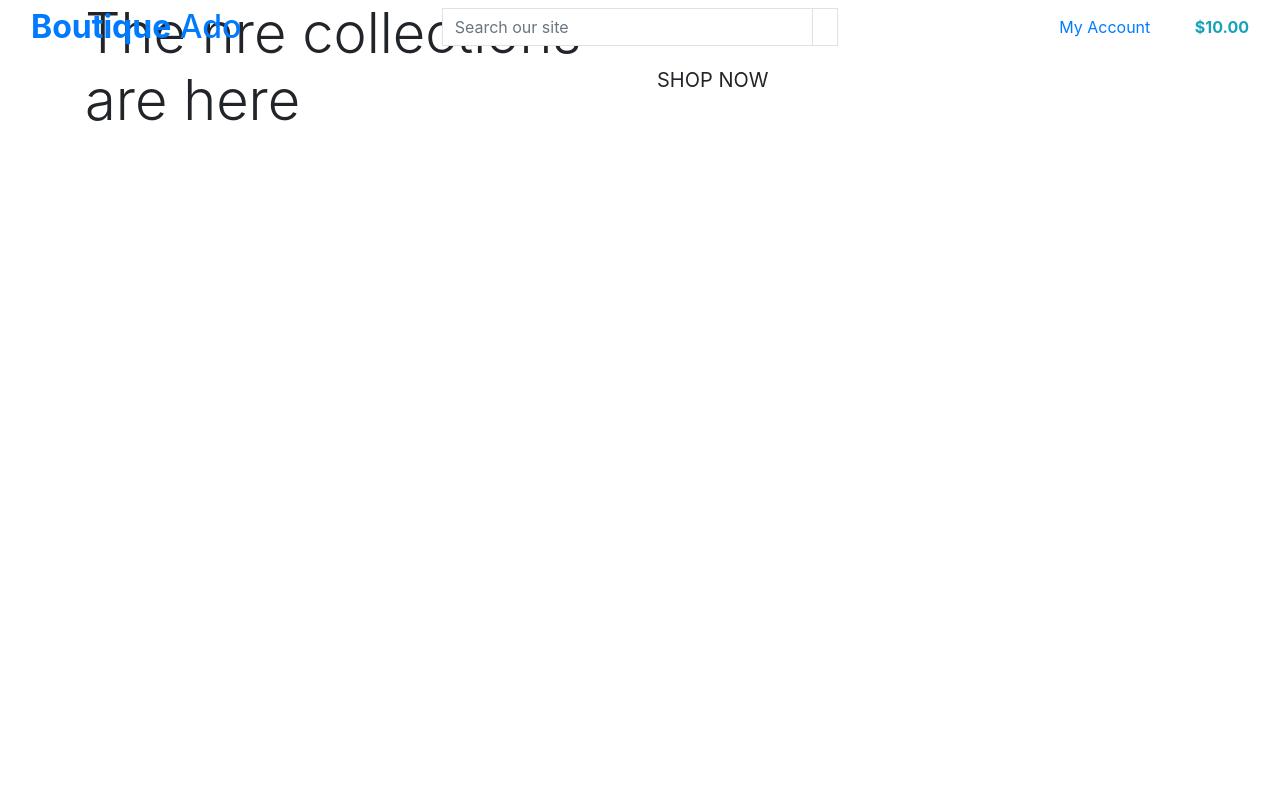
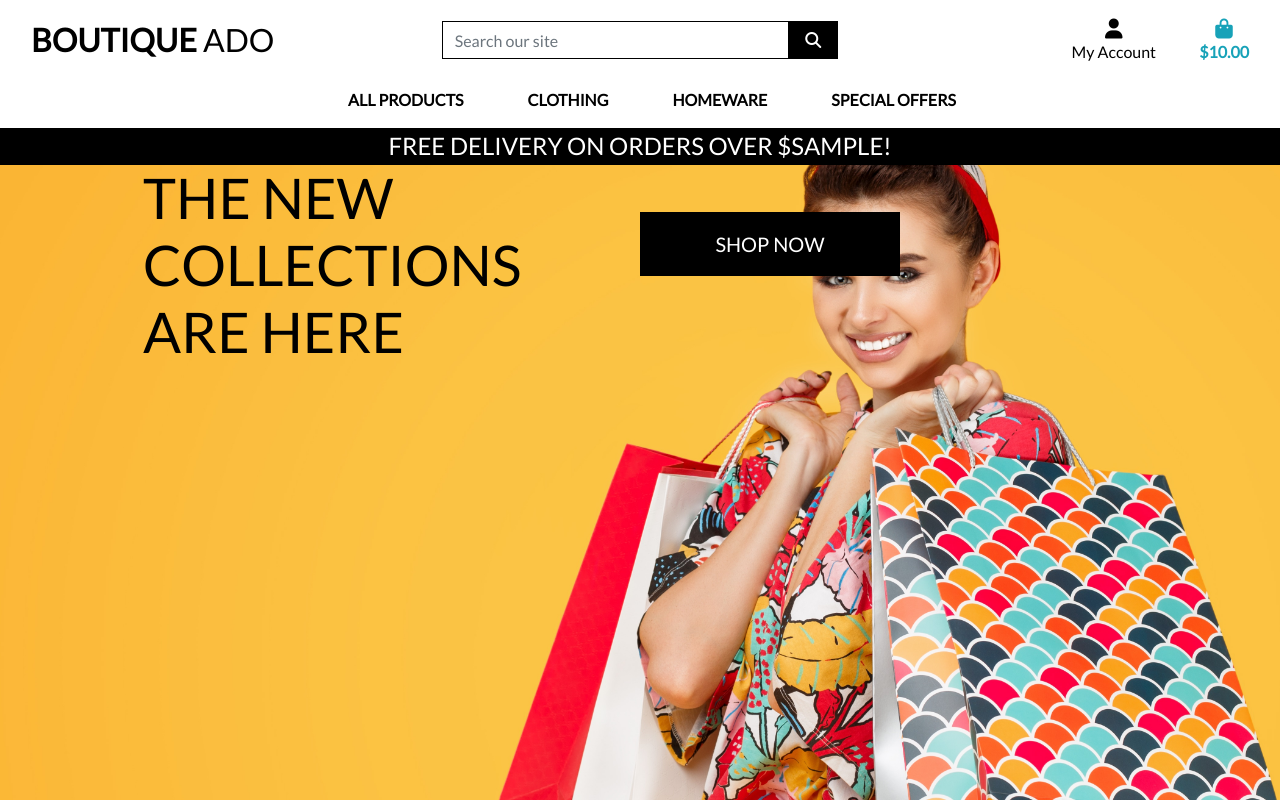
Before and after one commit to hollyford/boutique_ado_v1, a Django app: template home/templates/home/index.html in a window 1280 px wide. Run offline with Django 3.2, Linux system fonts and the light colour scheme; the template is opened without the code that fills it: most values are stand-ins (such as "Sample title", 1, 10 or a date in 2020); parts of the project's set-up code (start-up, migrations or seed data) failed here and were passed over; some libraries are stand-ins or nearby versions.

Commit message:
added mobile header and main nav bar

```diff
--- a/boutique_ado/urls.py
+++ b/boutique_ado/urls.py
@@ -15,9 +15,11 @@ Including another URLconf
 """
 from django.contrib import admin
 from django.urls import path, include
+from django.conf import settings
+from django.conf.urls.static import static
 
 urlpatterns = [
     path('admin/', admin.site.urls),
     path('accounts/', include('allauth.urls')),
     path('', include('home.urls')),
-]
+] + static(settings.MEDIA_URL, document_root=settings.MEDIA_ROOT)
--- a/home/templates/home/index.html
+++ b/home/templates/home/index.html
@@ -17,7 +17,7 @@
         <div class="row h-100">
             <div class="col-7 col-md-6 my-au7to">
                 <h1 class="display-4 logo-font text-black">
-                    The nre collections are here
+                    The new collections are here
                 </h1>
             </div>
             <div class="my-5">
--- /dev/null
+++ b/static/css/base.css
@@ -0,0 +1,85 @@
+html {
+    height: 100%;
+}
+
+body {
+    background: url('/media/homepage_background_cropped.jpg') no-repeat center center fixed;
+    background-size: cover;
+    height: calc(100vh - 164px);
+    color: #555;
+    font-family: 'Lato';
+}
+
+/* from Bulma */
+.icon {
+    align-items: center;
+    display: inline-flex;
+    justify-content: center;
+    height: 1.5rem;
+    width: 1.5rem;
+}
+
+.logo-font {
+    text-transform: uppercase;
+}
+
+.main-logo-link {
+    width: fit-content;
+}
+
+.shop-now-button {
+    background: black;
+    color: white;
+    min-width: 260px;
+}
+
+.btn-black {
+    background: black;
+    color: white;
+}
+
+.shop-now-button:hover,
+.shop-now-button:active,
+.shop-now-button:focus,
+.btn-black:hover,
+.btn-black:active,
+.btn-black:focus {
+    background: #222;
+    color: white;
+}
+
+.text-black {
+    color: #000 !important;
+}
+
+.border-black {
+    border: 1px solid black !important;
+}
+
+.bg-black {
+    background: #000 !important;
+}
+
+/* -------------------------------- Media Queries */
+
+/* Slightly larger container on xl screens */
+@media (min-width: 1200px) {
+  .container {
+    max-width: 80%;
+  }
+}
+
+/* fixed top navbar only on medium and up */
+@media (min-width: 992px) {
+    .fixed-top-desktop-only {
+        position: fixed;
+        top: 0;
+        right: 0;
+        left: 0;
+        z-index: 1030;
+    }
+
+    .header-container {
+        padding-top: 164px;
+    }
+}
--- a/templates/base.html
+++ b/templates/base.html
@@ -2,6 +2,7 @@
 
 <!doctype html>
 <html lang="en">
+
 <head>
 
     {% block meta %}
@@ -14,16 +15,26 @@
     {% endblock %}
 
     {% block corecss %}
-        <link rel="stylesheet" href="https://stackpath.bootstrapcdn.com/bootstrap/4.4.1/css/bootstrap.min.css" integrity="sha384-Vkoo8x4CGsO3+Hhxv8T/Q5PaXtkKtu6ug5TOeNV6gBiFeWPGFN9MuhOf23Q9Ifjh" crossorigin="anonymous">
+    <link rel="stylesheet" href="https://stackpath.bootstrapcdn.com/bootstrap/4.4.1/css/bootstrap.min.css"
+        integrity="sha384-Vkoo8x4CGsO3+Hhxv8T/Q5PaXtkKtu6ug5TOeNV6gBiFeWPGFN9MuhOf23Q9Ifjh" crossorigin="anonymous">
+    <link rel="stylesheet" href="https://fonts.googleapis.com/css?family=Lato&display=swap">
+    <link rel="stylesheet" href="{% static '/css/base.css' %}">
     {% endblock %}
 
     {% block extra_css %}
     {% endblock %}
 
     {% block corejs %}
-        <script src="https://code.jquery.com/jquery-3.4.1.slim.min.js" integrity="sha384-J6qa4849blE2+poT4WnyKhv5vZF5SrPo0iEjwBvKU7imGFAV0wwj1yYfoRSJoZ+n" crossorigin="anonymous"></script>
-        <script src="https://cdn.jsdelivr.net/npm/popper.js@1.16.0/dist/umd/popper.min.js" integrity="sha384-Q6E9RHvbIyZFJoft+2mJbHaEWldlvI9IOYy5n3zV9zzTtmI3UksdQRVvoxMfooAo" crossorigin="anonymous"></script>
-        <script src="https://stackpath.bootstrapcdn.com/bootstrap/4.4.1/js/bootstrap.min.js" integrity="sha384-wfSDF2E50Y2D1uUdj0O3uMBJnjuUD4Ih7YwaYd1iqfktj0Uod8GCExl3Og8ifwB6" crossorigin="anonymous"></script>
+    <script src="https://kit.fontawesome.com/43d0a050fc.js" crossorigin="anonymous"></script>
+    <script src="https://code.jquery.com/jquery-3.4.1.slim.min.js"
+        integrity="sha384-J6qa4849blE2+poT4WnyKhv5vZF5SrPo0iEjwBvKU7imGFAV0wwj1yYfoRSJoZ+n"
+        crossorigin="anonymous"></script>
+    <script src="https://cdn.jsdelivr.net/npm/popper.js@1.16.0/dist/umd/popper.min.js"
+        integrity="sha384-Q6E9RHvbIyZFJoft+2mJbHaEWldlvI9IOYy5n3zV9zzTtmI3UksdQRVvoxMfooAo"
+        crossorigin="anonymous"></script>
+    <script src="https://stackpath.bootstrapcdn.com/bootstrap/4.4.1/js/bootstrap.min.js"
+        integrity="sha384-wfSDF2E50Y2D1uUdj0O3uMBJnjuUD4Ih7YwaYd1iqfktj0Uod8GCExl3Og8ifwB6"
+        crossorigin="anonymous"></script>
     {% endblock %}
 
     {% block extra_js %}
@@ -31,9 +42,10 @@
 
     <title>Boutique Ado {% block extra_title %}{% endblock %}</title>
 </head>
+
 <body>
     <header class="container-fluid fixed-top">
-        <div class="row">
+        <div id="topnav" class="row bg-white pt-lg-2 d-none d-lg-flex">
             <div class="col-12 col-lg-4 my-auto py-1 py-lg-0 text-center text-lg-left">
                 <a href="{% url 'home' %}" class="nav-link main-logo-link">
                     <h2 class="logo-font text-black my-0"><strong>Boutique</strong> Ado</h2>
@@ -42,7 +54,8 @@
             <div class="col-12 col-lg-4 my-auto py-1 py-lg-0">
                 <form method="GET" action="">
                     <div class="input-group w-100">
-                        <input class="form-control border border-black rounded-0" type="text" name="q" placeholder="Search our site">
+                        <input class="form-control border border-black rounded-0" type="text" name="q"
+                            placeholder="Search our site">
                         <div class="input-group-append">
                             <button class="form-control btn btn-black border border-black rounded-0" type="submit">
                                 <span class="icon">
@@ -56,7 +69,8 @@
             <div class="col-12 col-lg-4 my-auto py-1 py-lg-0">
                 <ul class="list-inline list-unstyled text-center text-lg-right my-0">
                     <li class="list-inline-item dropdown">
-                        <a class="text-black nav-link" href="#" id="user-options" data-toggle="dropdown" aria-haspopup="true" aria-expanded="false">
+                        <a class="text-black nav-link" href="#" id="user-options" data-toggle="dropdown"
+                            aria-haspopup="true" aria-expanded="false">
                             <div class="text-center">
                                 <div><i class="fas fa-user fa-lg"></i></div>
                                 <p class="my-0">My Account</p>
@@ -76,7 +90,8 @@
                         </div>
                     </li>
                     <li class="list-inline-item">
-                        <a class="{% if grand_total %}text-info font-weight-bold{% else %}text-black{% endif %} nav-link" href="">
+                        <a class="{% if grand_total %}text-info font-weight-bold{% else %}text-black{% endif %} nav-link"
+                            href="">
                             <div class="text-center">
                                 <div><i class="fas fa-shopping-bag fa-lg"></i></div>
                                 <p class="my-0">
@@ -90,6 +105,20 @@
                         </a>
                     </li>
                 </ul>
+            </div>
+        </div>
+        <div class="row bg-white">
+            <nav class="navbar navbar-expand-lg navbar-light w-100">
+                <button class="navbar-toggler" type="button" data-toggle="collapse" data-target="#main-nav" aria-controls="main-nav" aria-expanded="false" aria-label="Toggle navigation">
+                    <span class="navbar-toggler-icon"></span>
+                </button>
+                {% include 'includes/mobile-top-header.html' %}
+                {% include 'includes/main-nav.html' %}
+            </nav>
+        </div>
+        <div id="delivery-banner" class="row text-center">
+            <div class="col bg-black text-white">
+                <h4 class="logo-font my-1">Free delivery on orders over ${{ free_shipping_threshold }}!</h4>
             </div>
         </div>
     </header>
@@ -109,4 +138,5 @@
 
 
 </body>
+
 </html>
--- /dev/null
+++ b/templates/includes/main-nav.html
@@ -0,0 +1,50 @@
+<div class="collapse navbar-collapse" id="main-nav">
+    <ul class="navbar-nav w-auto mx-auto">
+        <li class="nav-item dropdown">
+            <a class="logo-font font-weight-bold nav-link text-black mr-5" href="#" id="all-products-link" data-toggle="dropdown" aria-haspopup="true" aria-expanded="false">
+                All Products
+            </a>
+            <div class="dropdown-menu border-0" aria-labelledby="all-products-link">
+                <a href="" class="dropdown-item">By Price</a>
+                <a href="" class="dropdown-item ">By Rating</a>
+                <a href="" class="dropdown-item ">By Category</a>
+                <a href="" class="dropdown-item">All Products</a>
+            </div>
+        </li>
+
+        <li class="nav-item dropdown">
+            <a class="logo-font font-weight-bold nav-link text-black mr-5" href="#" id="clothing-link" data-toggle="dropdown" aria-haspopup="true" aria-expanded="false">
+                Clothing
+            </a>
+            <div class="dropdown-menu border-0" aria-labelledby="clothing-link">
+                <a href="" class="dropdown-item">Activewear &amp; Essentials</a>
+                <a href="" class="dropdown-item">Jeans</a>
+                <a href="" class="dropdown-item">Shirts</a>
+                <a href="" class="dropdown-item">All Clothing</a>
+            </div>
+        </li>
+
+        <li class="nav-item dropdown">
+            <a class="logo-font font-weight-bold nav-link text-black mr-5" href="#" id="homeware-link" data-toggle="dropdown" aria-haspopup="true" aria-expanded="false">
+                Homeware
+            </a>
+            <div class="dropdown-menu border-0" aria-labelledby="homeware-link">
+                <a href="" class="dropdown-item">Bed &amp; Bath</a>
+                <a href="" class="dropdown-item">Kitchen &amp; Dining</a>
+                <a href="" class="dropdown-item">All Homeware</a>
+            </div>
+        </li>
+
+        <li class="nav-item dropdown">
+            <a class="logo-font font-weight-bold nav-link text-black" href="#" id="specials-link" data-toggle="dropdown" aria-haspopup="true" aria-expanded="false">
+                Special Offers
+            </a>
+            <div class="dropdown-menu border-0" aria-labelledby="specials-link">
+                <a href="" class="dropdown-item">New Arrivals</a>
+                <a href="" class="dropdown-item">Deals</a>
+                <a href="" class="dropdown-item">Clearance</a>
+                <a href="" class="dropdown-item">All Specials</a>
+            </div>
+        </li>
+    </ul>
+</div>
--- /dev/null
+++ b/templates/includes/mobile-top-header.html
@@ -0,0 +1,56 @@
+<li class="list-inline-item">
+    <a class="text-black nav-link d-block d-lg-none" href="#" id="mobile-search" data-toggle="dropdown" aria-haspopup="true" aria-expanded="false">
+        <div class="text-center">
+            <div><i class="fas fa-search fa-lg"></i></div>
+            <p class="my-0">Search</p>
+        </div>
+    </a>
+    <div class="dropdown-menu border-0 w-100 p-3 rounded-0 my-0" aria-labelledby="mobile-search">
+        <form class="form" method="GET" action="">
+            <div class="input-group w-100">
+                <input class="form-control border border-black rounded-0" type="text" name="q" placeholder="Search our site">
+                <div class="input-group-append">
+                    <button class="form-control form-control btn btn-black border border-black rounded-0" type="submit">
+                        <span class="icon">
+                            <i class="fas fa-search"></i>
+                        </span>
+                    </button>
+                </div>
+            </div>
+        </form>
+    </div>
+</li>
+<li class="list-inline-item dropdown">
+    <a class="text-black nav-link d-block d-lg-none" href="#" id="user-options" data-toggle="dropdown" aria-haspopup="true" aria-expanded="false">
+        <div class="text-center">
+            <div><i class="fas fa-user fa-lg"></i></div>
+            <p class="my-0">My Account</p>
+        </div>
+    </a>
+    <div class="dropdown-menu border-0" aria-labelledby="user-options">
+        {% if request.user.is_authenticated %}
+            {% if request.user.is_superuser %}
+                <a href="{% url 'account_logout' %}" class="dropdown-item">Product Management</a>
+            {% endif %}
+            <a href="" class="dropdown-item">My Profile</a>
+            <a href="{% url 'account_logout' %}" class="dropdown-item">Logout</a>
+        {% else %}
+            <a href="{% url 'account_signup' %}" class="dropdown-item">Register</a>
+            <a href="{% url 'account_login' %}" class="dropdown-item">Login</a>
+        {% endif %}
+    </div>
+</li>
+<li class="list-inline-item">
+    <a class="{% if grand_total %}text-primary font-weight-bold{% else %}text-black{% endif %} nav-link d-block d-lg-none" href="">
+        <div class="text-center">
+            <div><i class="fas fa-shopping-bag fa-lg"></i></div>
+            <p class="my-0">
+                {% if grand_total %}
+                    ${{ grand_total|floatformat:2 }}
+                {% else %}
+                    $0.00
+                {% endif %}
+            </p>
+        </div>
+    </a>
+</li>
```
Also changed, not shown: boutique_ado/settings.py (+8 -1 lines), media/homepage_background_cropped.jpg (added). Lines whose indentation alone changed are shown as unchanged.
